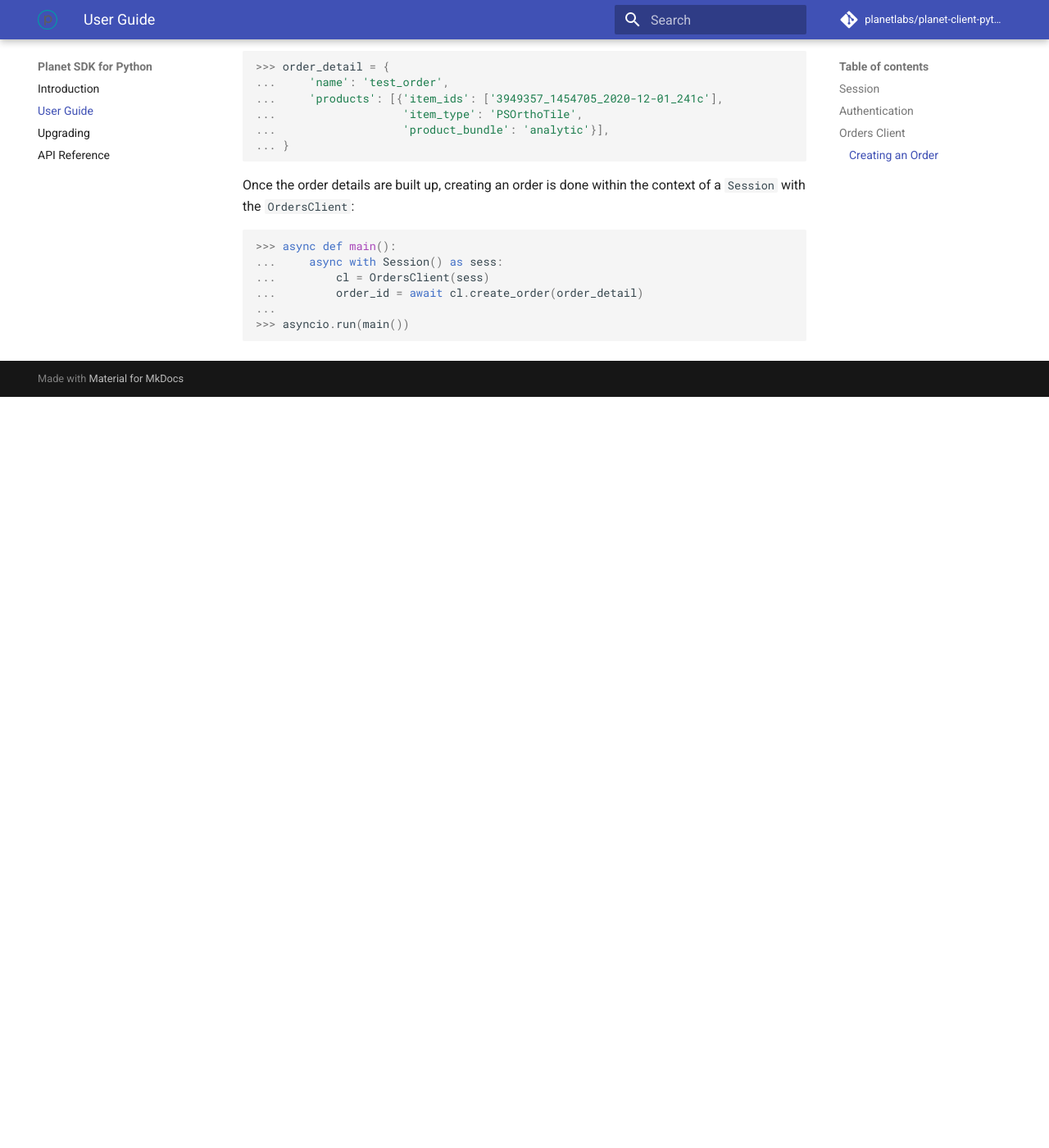
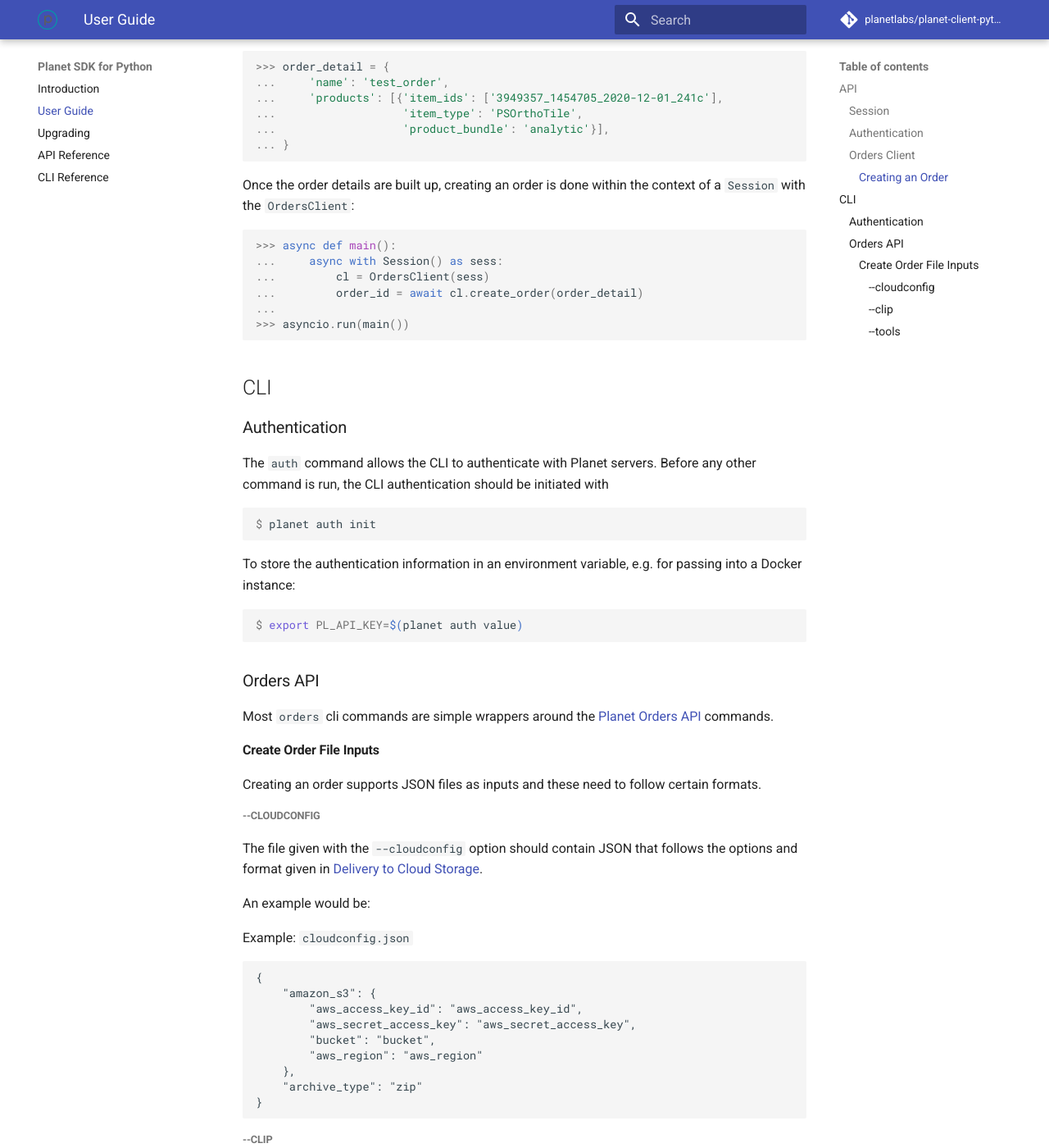
Before and after one commit to planetlabs/planet-client-python, an MkDocs documentation site: the page built from docs/guide.md, in a window 1280 px wide and 1400 px high, scrolled down 2511 px. Shown: the whole window at 82% size. Built offline with MkDocs 1.6.1 and Material for MkDocs 9.7.7, drawn with Linux system fonts in a browser that asks for light colours; comment, search, counter and statistics services are not loaded; before the commit the page ends 2995 px from its top, so only the background shows below that; some of the changed text lies outside the part shown.

Commit message:
add cli reference and usage details to docs

````diff
--- a/docs/guide.md
+++ b/docs/guide.md
@@ -1,6 +1,7 @@
 # User Guide
 
-## Session
+## API
+### Session
 
 Communication with the Planet services is provided with the `Session` class.
 The recommended way to use a `Session` is as a context manager. This will
@@ -32,7 +33,7 @@ Alternatively, use `await Session.aclose()` to close a `Session` explicitly:
 
 ```
 
-## Authentication
+### Authentication
 
 There are two steps to managing authentication information, obtaining the
 authentication information from Planet and then managing it for local retrieval
@@ -87,7 +88,7 @@ environment variable:
 
 ```
 
-## Orders Client
+### Orders Client
 
 The Orders Client mostly mirrors the
 [Orders API](https://developers.planet.com/docs/orders/reference/#tag/Orders),
@@ -106,7 +107,7 @@ order is completed and to download an entire order.
 
 ```
 
-### Creating an Order
+#### Creating an Order
 
 When creating an order, the order details must be provided to the API. There
 are two ways to specify the order details, a `JSON` blob and an `OrderDetails`
@@ -154,3 +155,121 @@ the context of a `Session` with the `OrdersClient`:
 >>> asyncio.run(main())
 
 ```
+
+## CLI
+
+### Authentication
+
+The `auth` command allows the CLI to authenticate with Planet servers. Before
+any other command is run, the CLI authentication should be initiated with
+
+```console
+$ planet auth init
+```
+
+To store the authentication information in an environment variable, e.g.
+for passing into a Docker instance:
+
+```console
+$ export PL_API_KEY=$(planet auth value)
+```
+
+### Orders API
+
+Most `orders` cli commands are simple wrappers around the
+[Planet Orders API](https://developers.planet.com/docs/orders/reference/#tag/Orders)
+commands.
+
+
+#### Create Order File Inputs
+
+Creating an order supports JSON files as inputs and these need to follow certain
+formats.
+
+
+##### --cloudconfig
+The file given with the `--cloudconfig` option should contain JSON that follows
+the options and format given in
+[Delivery to Cloud Storage](https://developers.planet.com/docs/orders/delivery/#delivery-to-cloud-storage).
+
+An example would be:
+
+Example: `cloudconfig.json`
+```
+{
+    "amazon_s3": {
+        "aws_access_key_id": "aws_access_key_id",
+        "aws_secret_access_key": "aws_secret_access_key",
+        "bucket": "bucket",
+        "aws_region": "aws_region"
+    },
+    "archive_type": "zip"
+}
+```
+
+##### --clip
+The file given with the `--clip` option should contain valid [GeoJSON](https://geojson.org/).
+It can be a Polygon geometry, a Feature, or a FeatureClass. If it is a FeatureClass,
+only the first Feature is used for the clip geometry.
+
+Example: `aoi.geojson`
+```
+{
+    "type": "Polygon",
+    "coordinates": [
+        [
+            [
+                37.791595458984375,
+                14.84923123791421
+            ],
+            [
+                37.90214538574219,
+                14.84923123791421
+            ],
+            [
+                37.90214538574219,
+                14.945448293647944
+            ],
+            [
+                37.791595458984375,
+                14.945448293647944
+            ],
+            [
+                37.791595458984375,
+                14.84923123791421
+            ]
+        ]
+    ]
+}
+```
+
+##### --tools
+The file given with the `--tools` option should contain JSON that follows the
+format for a toolchain, the "tools" section of an order. The toolchain options
+and format are given in
+[Creating Toolchains](https://developers.planet.com/docs/orders/tools-toolchains/#creating-toolchains).
+
+Example: `tools.json`
+```
+[
+    {
+        "toar": {
+            "scale_factor": 10000
+        }
+    },
+    {
+        "reproject": {
+            "projection": "WGS84",
+            "kernel": "cubic"
+        }
+    },
+    {
+        "tile": {
+            "tile_size": 1232,
+            "origin_x": -180,
+            "origin_y": -90,
+            "pixel_size": 2.7056277056e-05,
+            "name_template": "C1232_30_30_{tilex:04d}_{tiley:04d}"
+        }
+    }
+```
--- a/mkdocs.yml
+++ b/mkdocs.yml
@@ -31,7 +31,9 @@ nav:
     - User Guide: 'guide.md'
     - Upgrading: 'upgrading.md'
     - API Reference: 'api.md'
+    - CLI Reference: 'cli.md'
 
 markdown_extensions:
   - pymdownx.highlight
   - pymdownx.superfences
+  - mkdocs-click
--- a/setup.py
+++ b/setup.py
@@ -44,6 +44,7 @@ lint_requires = [
 
 doc_requires = [
     'mkdocs==1.1',
+    'mkdocs-click==0.4.0',
     'mkdocs-material',
     'mkdocstrings==0.15.0'
 ]
````
